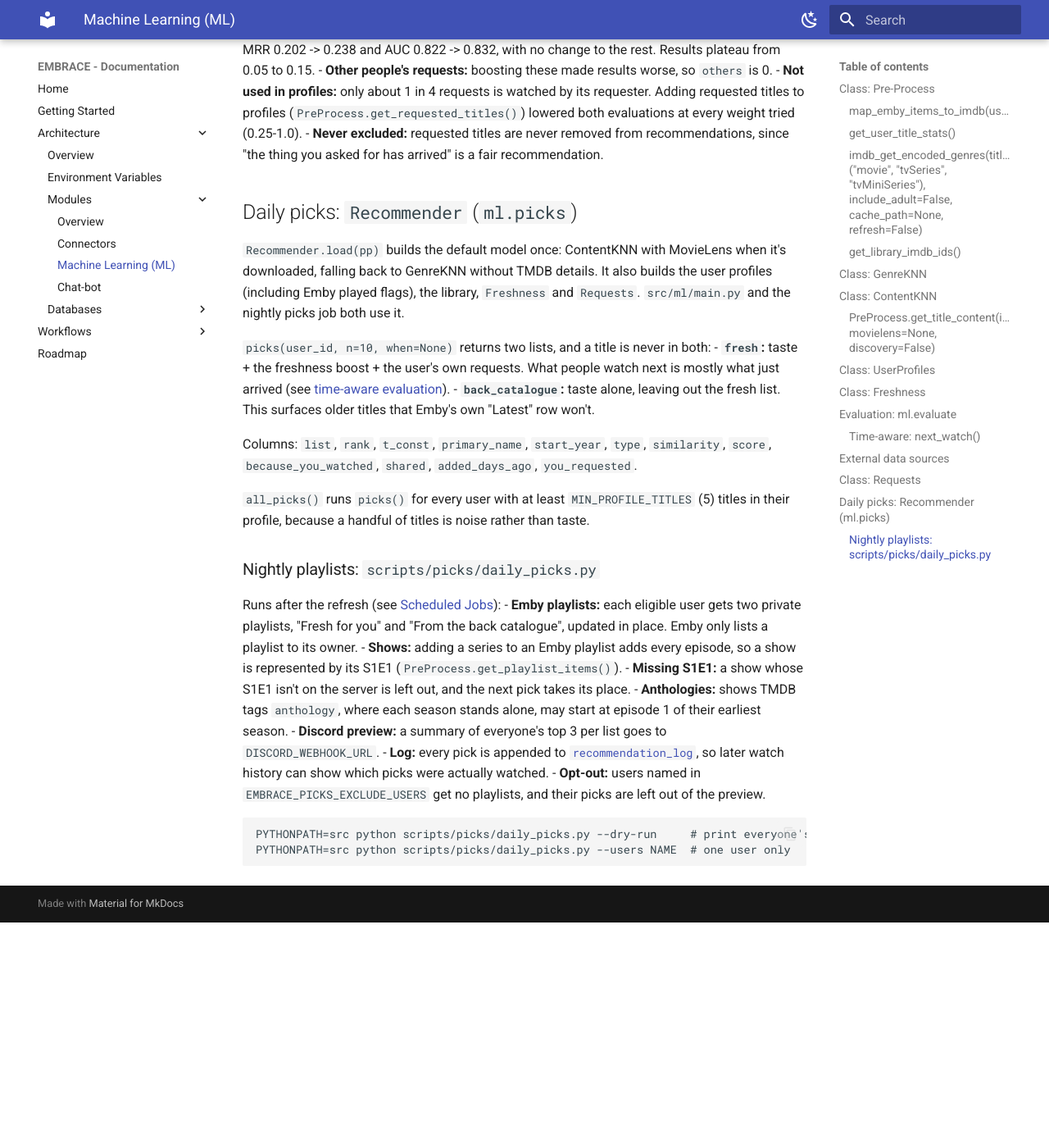
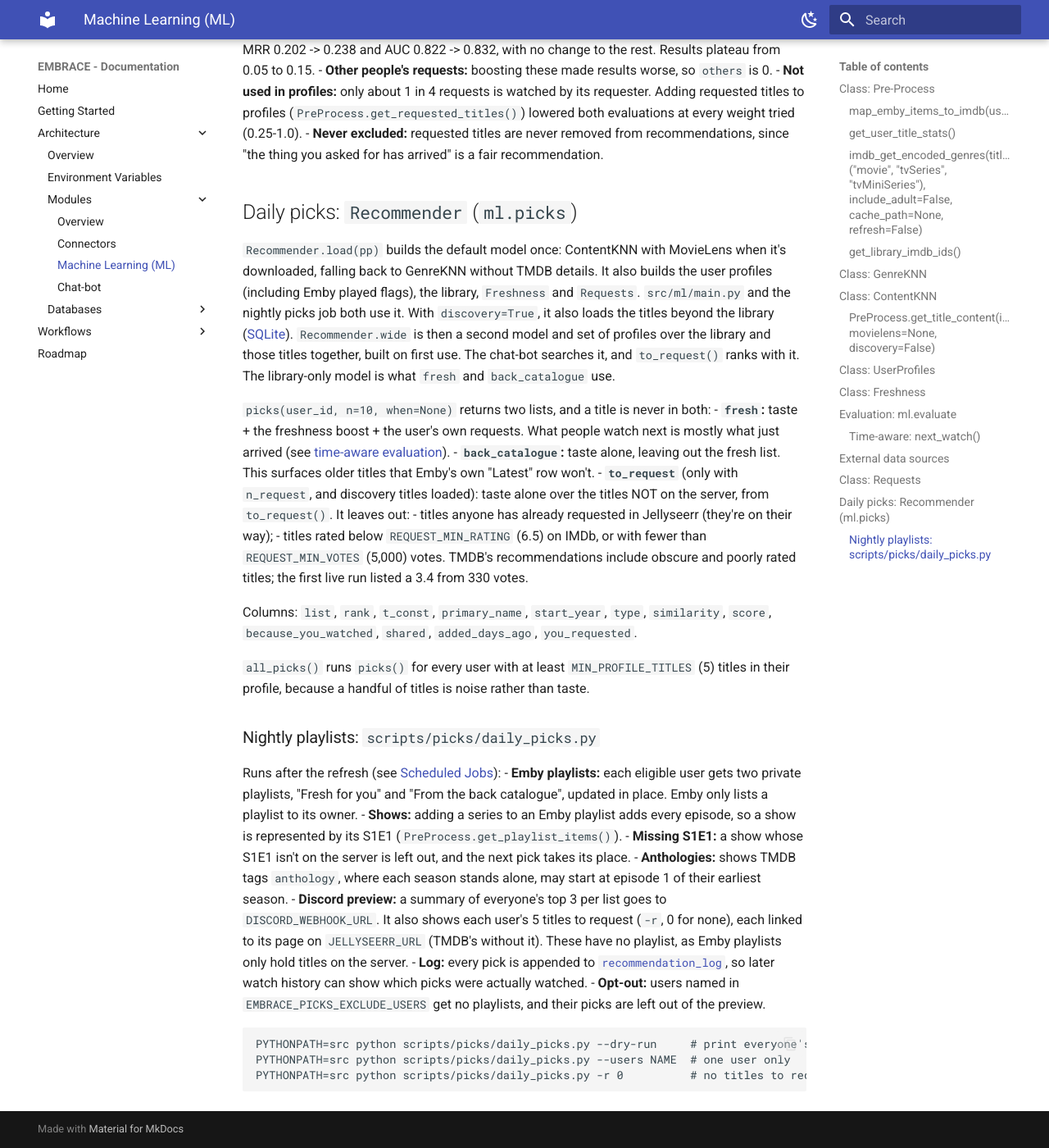
Before and after one commit to bgrando24/EMBRACE, an MkDocs documentation site: the page built from docs/modules/ml.md, in a window 1280 px wide and 1400 px high, scrolled down 10473 px. Shown: the whole window at 82% size. Built offline with MkDocs 1.6.1 and Material for MkDocs 9.7.7, drawn with Linux system fonts in a browser that asks for light colours; before the commit the page ends 11598 px from its top, so only the background shows below that.

Commit message:
Docs: daily picks' titles to request, Recommender.wide, junk TMDB entries
Claude-Session: https://claude.ai/code/session_01HEWGHEC19UTvfiVSiDWoX9

````diff
--- a/docs/modules/ml.md
+++ b/docs/modules/ml.md
@@ -290,11 +290,14 @@ Evaluated on 195 requests (Dec 2025 - Oct 2026, 5 requesters):
 
 ## Daily picks: `Recommender` (`ml.picks`)
 
-`Recommender.load(pp)` builds the default model once: ContentKNN with MovieLens when it's downloaded, falling back to GenreKNN without TMDB details. It also builds the user profiles (including Emby played flags), the library, `Freshness` and `Requests`. `src/ml/main.py` and the nightly picks job both use it.
+`Recommender.load(pp)` builds the default model once: ContentKNN with MovieLens when it's downloaded, falling back to GenreKNN without TMDB details. It also builds the user profiles (including Emby played flags), the library, `Freshness` and `Requests`. `src/ml/main.py` and the nightly picks job both use it. With `discovery=True`, it also loads the titles beyond the library ([SQLite](../databases/sqlite.md#titles-beyond-the-library)). `Recommender.wide` is then a second model and set of profiles over the library and those titles together, built on first use. The chat-bot searches it, and `to_request()` ranks with it. The library-only model is what `fresh` and `back_catalogue` use.
 
 `picks(user_id, n=10, when=None)` returns two lists, and a title is never in both:
 - **`fresh`:** taste + the freshness boost + the user's own requests. What people watch next is mostly what just arrived (see [time-aware evaluation](#time-aware-next_watch)).
 - **`back_catalogue`:** taste alone, leaving out the fresh list. This surfaces older titles that Emby's own "Latest" row won't.
+- **`to_request`** (only with `n_request`, and discovery titles loaded): taste alone over the titles NOT on the server, from `to_request()`. It leaves out:
+    - titles anyone has already requested in Jellyseerr (they're on their way);
+    - titles rated below `REQUEST_MIN_RATING` (6.5) on IMDb, or with fewer than `REQUEST_MIN_VOTES` (5,000) votes. TMDB's recommendations include obscure and poorly rated titles; the first live run listed a 3.4 from 330 votes.
 
 Columns: `list`, `rank`, `t_const`, `primary_name`, `start_year`, `type`, `similarity`, `score`, `because_you_watched`, `shared`, `added_days_ago`, `you_requested`.
 
@@ -307,11 +310,12 @@ Runs after the refresh (see [Scheduled Jobs](../workflows/cron_jobs.md)):
 - **Shows:** adding a series to an Emby playlist adds every episode, so a show is represented by its S1E1 (`PreProcess.get_playlist_items()`).
   - **Missing S1E1:** a show whose S1E1 isn't on the server is left out, and the next pick takes its place.
   - **Anthologies:** shows TMDB tags `anthology`, where each season stands alone, may start at episode 1 of their earliest season.
-- **Discord preview:** a summary of everyone's top 3 per list goes to `DISCORD_WEBHOOK_URL`.
+- **Discord preview:** a summary of everyone's top 3 per list goes to `DISCORD_WEBHOOK_URL`. It also shows each user's 5 titles to request (`-r`, 0 for none), each linked to its page on `JELLYSEERR_URL` (TMDB's without it). These have no playlist, as Emby playlists only hold titles on the server.
 - **Log:** every pick is appended to [`recommendation_log`](../databases/sqlite.md#recommendation-log), so later watch history can show which picks were actually watched.
 - **Opt-out:** users named in `EMBRACE_PICKS_EXCLUDE_USERS` get no playlists, and their picks are left out of the preview.
 
 ```sh
 PYTHONPATH=src python scripts/picks/daily_picks.py --dry-run     # print everyone's picks, change nothing
 PYTHONPATH=src python scripts/picks/daily_picks.py --users NAME  # one user only
+PYTHONPATH=src python scripts/picks/daily_picks.py -r 0          # no titles to request
 ```
````
Also changed, not shown: docs/databases/sqlite.md (+3 -1 lines), docs/modules/chat.md (+4 -3 lines).
